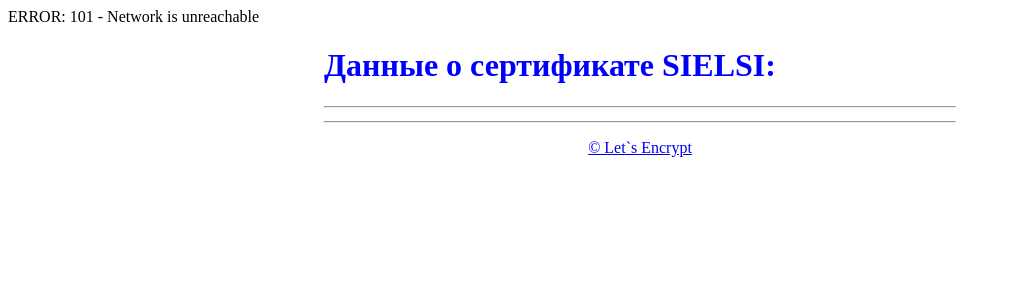
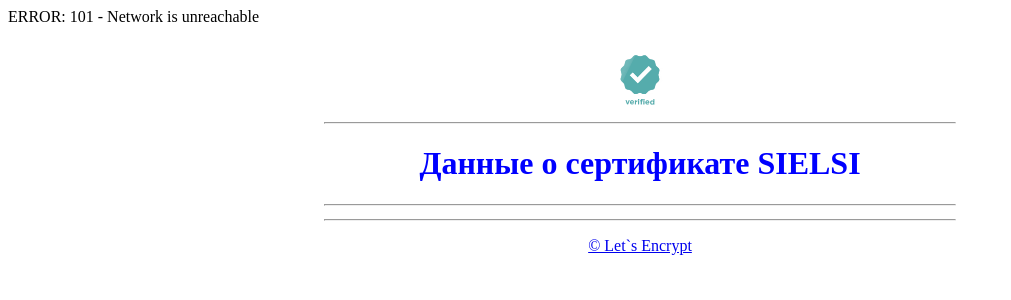
Before and after one commit to school416spb/sielsi, a PHP site: page /root/cert.php in a window 1280 px wide. Shown: the top 300 px of the page, without its empty margins (0-1011 px from the left). Run offline with PHP 8.4, Linux system fonts and the light colour scheme; data that the repository does not hold is empty.

Commit message:
Update cert.php

```diff
--- a/root/cert.php
+++ b/root/cert.php
@@ -34,7 +34,7 @@ function getSSL($domain_name)
 
 $certinfo = getSSL("sielsi.ru");
 
-echo '<div style="margin: 0 auto; width: 50%;"><h1 style="color: #00f;">Данные о сертификате SIELSI:</h1><hr>';
+echo '<div style="margin: 0 auto; width: 50%;"><p style="text-align: center;"><img src="../img/verify.gif" alt="" width="64"></p><hr><h1 style="color: #00f; text-align: center;">Данные о сертификате SIELSI</h1><hr>';
 
 echo "<pre style='color: #a9a9a9;'>";
 print_r($certinfo);
```
